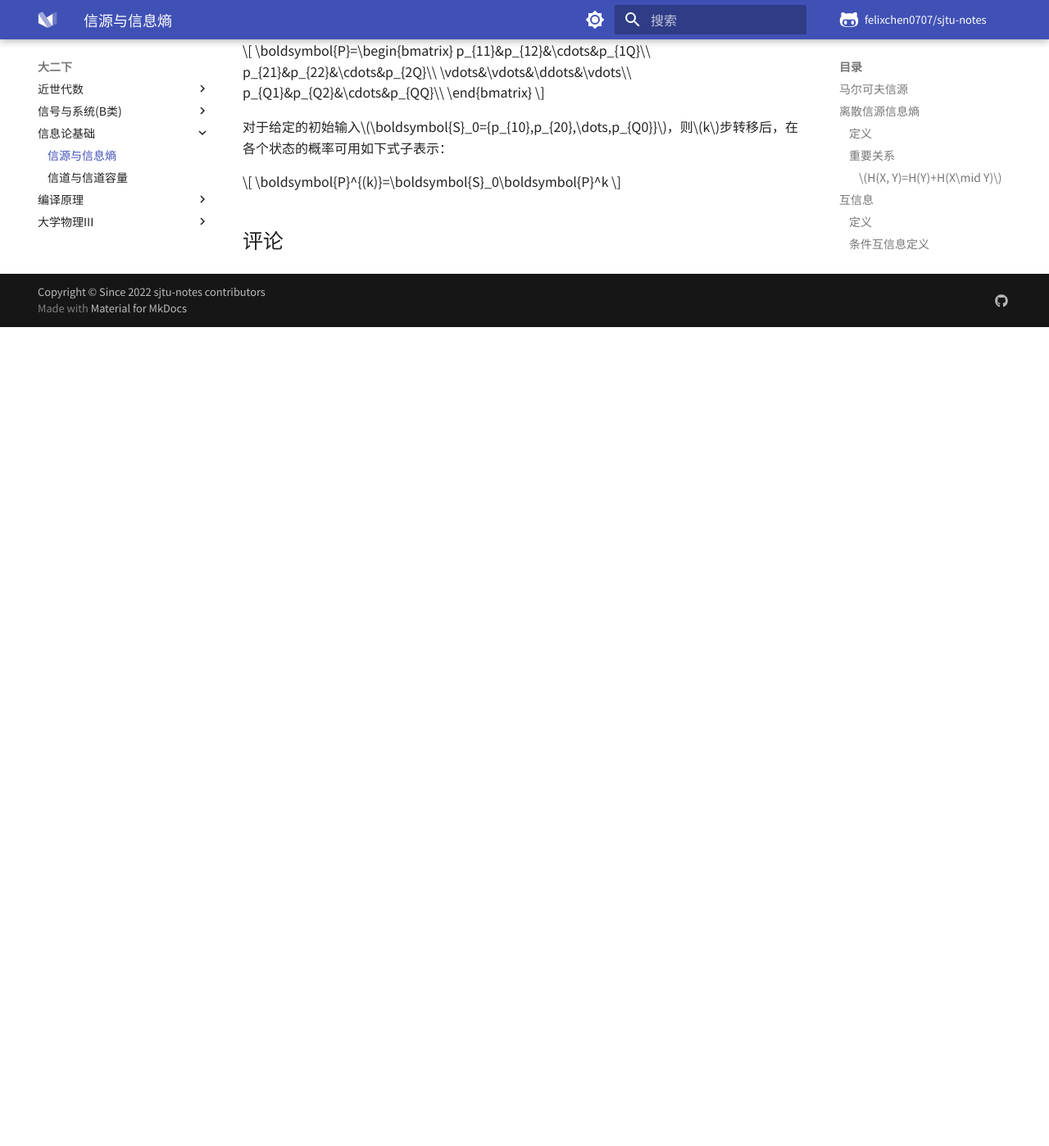
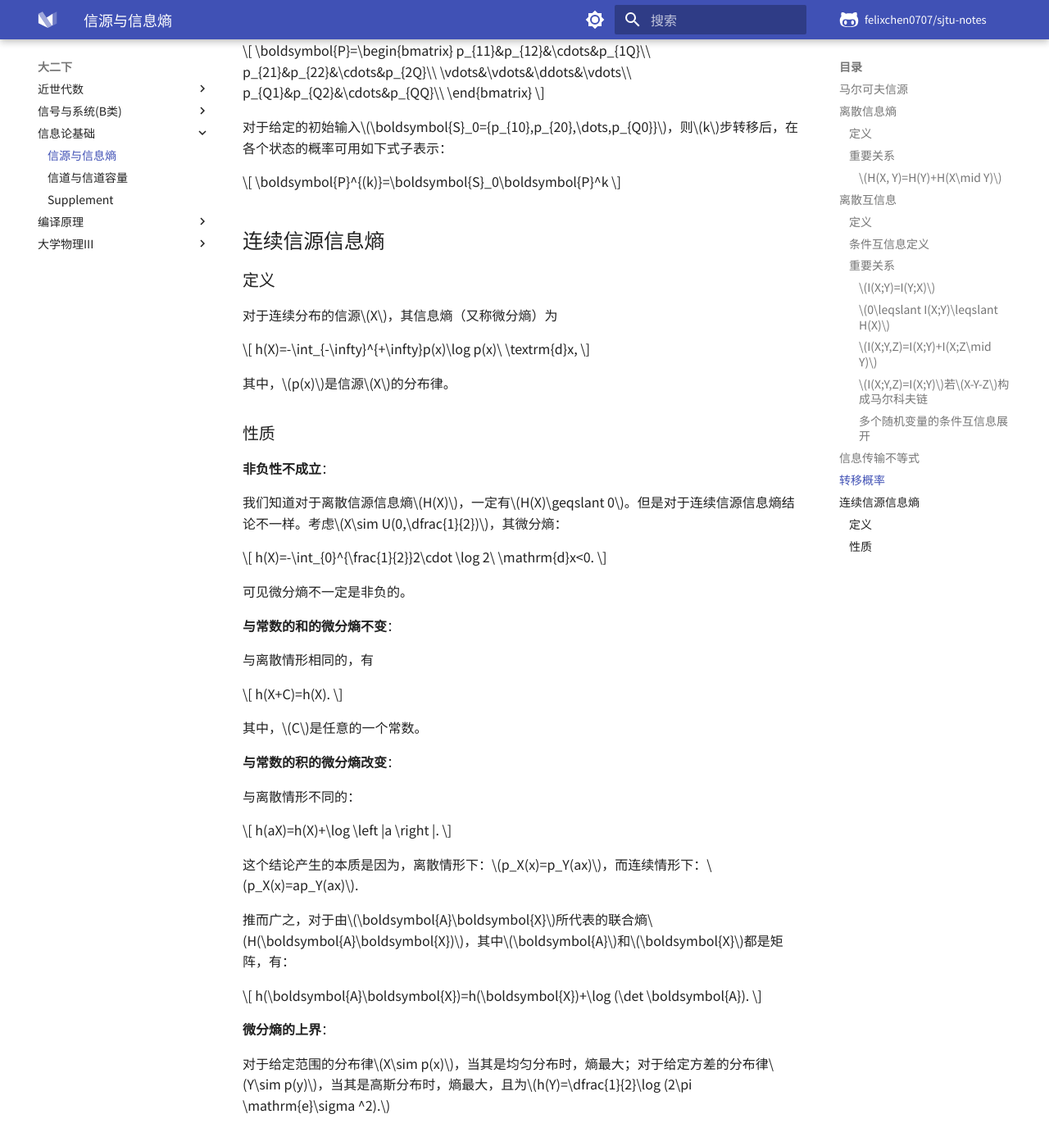
Before and after one commit to glimmeringlight/sjtu-notes, an MkDocs documentation site: the page built from docs/notes/grade2-2/NIS2337/001.md, in a window 1280 px wide and 1400 px high, scrolled down 2839 px. Shown: the whole window at 82% size. Built offline with MkDocs 1.6.1 and Material for MkDocs 9.7.7, drawn with Linux system fonts in a browser that asks for light colours; a script that is not in the unit is left out; comment, search, counter and statistics services are not loaded; before the commit the page ends 3238 px from its top, so only the background shows below that.

Commit message:
信息论0306

```diff
--- a/docs/notes/grade2-2/NIS2337/001.md
+++ b/docs/notes/grade2-2/NIS2337/001.md
@@ -1,5 +1,4 @@
 # 信源与信息熵
-
 ## 马尔可夫信源
 
 信源记忆长度为$m+1$时，该时刻发出的信号只与之前的$m$个有关系，则称这种信源为马尔可夫信源。对于一阶马尔可夫信源，类似于下面的式子都成立：
@@ -60,7 +59,7 @@ $$
 H(X_1,X_2,\cdots ,X_n)=\sum_i^n H(X_i\mid X_1,X_2,\cdots ,X_{i-1})
 $$
 
-## 互信息
+## 离散互信息
 
 ### 定义
 
@@ -188,3 +187,57 @@ $$
 $$
 \boldsymbol{P}^{(k)}=\boldsymbol{S}_0\boldsymbol{P}^k
 $$
+
+## 连续信源信息熵
+
+### 定义
+
+对于连续分布的信源$X$，其信息熵（又称微分熵）为
+
+$$
+h(X)=-\int_{-\infty}^{+\infty}p(x)\log p(x)\ \textrm{d}x,
+$$
+
+其中，$p(x)$是信源$X$的分布律。
+
+### 性质
+
+**非负性不成立**：
+
+我们知道对于离散信源信息熵$H(X)$，一定有$H(X)\geqslant 0$。但是对于连续信源信息熵结论不一样。考虑$X\sim U(0,\dfrac{1}{2})$，其微分熵：
+
+$$
+h(X)=-\int_{0}^{\frac{1}{2}}2\cdot \log 2\ \mathrm{d}x<0.
+$$
+
+可见微分熵不一定是非负的。
+
+**与常数的和的微分熵不变**：
+
+与离散情形相同的，有
+
+$$
+h(X+C)=h(X).
+$$
+
+其中，$C$是任意的一个常数。
+
+**与常数的积的微分熵改变**：
+
+与离散情形不同的：
+
+$$
+h(aX)=h(X)+\log \left |a \right |.
+$$
+
+这个结论产生的本质是因为，离散情形下：$p_X(x)=p_Y(ax)$，而连续情形下：$p_X(x)=ap_Y(ax)$.
+
+推而广之，对于由$\boldsymbol{A}\boldsymbol{X}$所代表的联合熵$H(\boldsymbol{A}\boldsymbol{X})$，其中$\boldsymbol{A}$和$\boldsymbol{X}$都是矩阵，有：
+
+$$
+h(\boldsymbol{A}\boldsymbol{X})=h(\boldsymbol{X})+\log (\det \boldsymbol{A}).
+$$
+
+**微分熵的上界**：
+
+对于给定范围的分布律$X\sim p(x)$，当其是均匀分布时，熵最大；对于给定方差的分布律$Y\sim p(y)$，当其是高斯分布时，熵最大，且为$h(Y)=\dfrac{1}{2}\log (2\pi \mathrm{e}\sigma ^2).$
--- a/mkdocs.yml
+++ b/mkdocs.yml
@@ -286,6 +286,7 @@ nav:
     - 信息论基础:
       - notes/grade2-2/NIS2337/001.md
       - notes/grade2-2/NIS2337/002.md
+      - notes/grade2-2/NIS2337/supplement.md
     - 编译原理:
       - notes/grade2-2/NIS2336/001.md
     - 大学物理III:
```
Also changed, not shown: other parts of docs/notes/grade2-2/NIS2337/001.md (+1 -1 lines), docs/notes/grade2-2/NIS2337/002.md (+53 -58 lines), docs/notes/grade2-2/NIS2337/supplement.md (added, +71 -0 lines).
